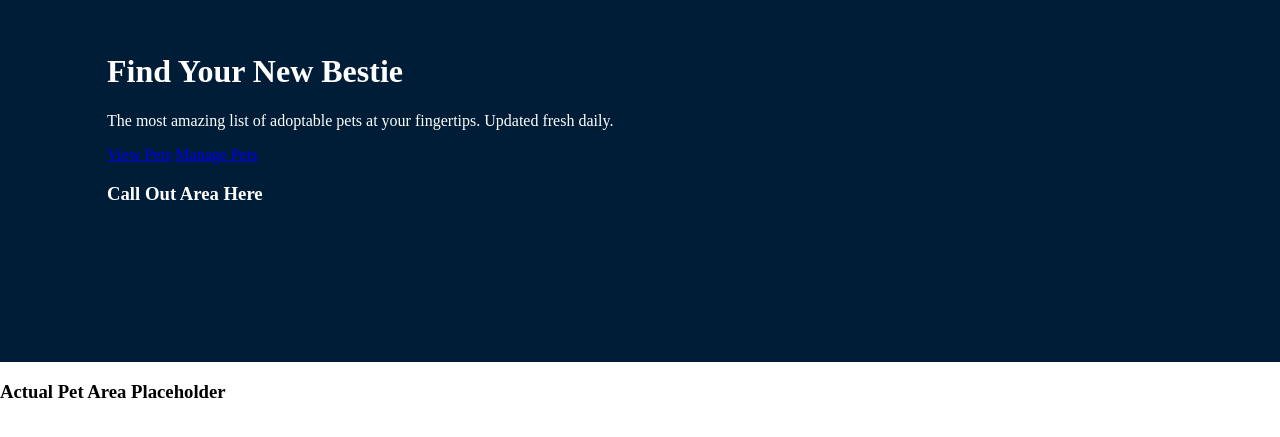
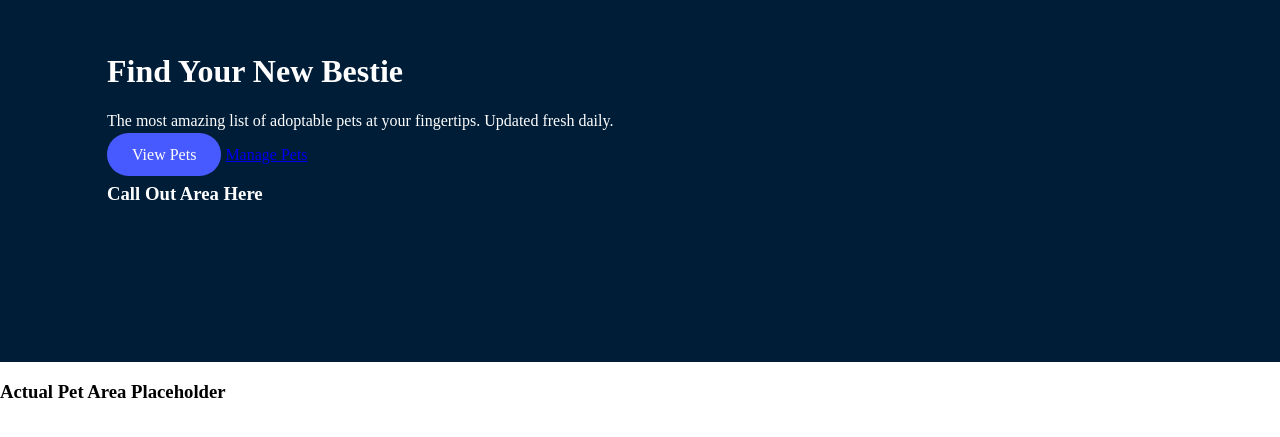
Before and after one commit to Mmeissner37/WebDev_Demo, a plain HTML site: page pet_adoption/index.html in a window 1280 px wide. Shown: the part 107-544 px from the top of the page. Drawn offline with Linux system fonts and the light colour scheme.

Commit message:
Added CSS to View Pets button

```diff
--- a/pet_adoption/index.html
+++ b/pet_adoption/index.html
@@ -13,7 +13,7 @@
         <div class="top-section">
             <h1>Find Your New Bestie</h1>
             <p>The most amazing list of adoptable pets at your fingertips. Updated fresh daily.</p>
-            <a href="#">View Pets</a>
+            <a href="#" class="our-btn">View Pets</a>
             <a href="#">Manage Pets</a>
 
 
--- a/pet_adoption/styles.css
+++ b/pet_adoption/styles.css
@@ -6,6 +6,8 @@ body, html {
 
 .top-section-wrapper {
     background-color: #001D37; /*This allows for background to fill page, but all sections are a designated width in section below*/
+    padding-left: 16px;
+    padding-right: 16px;
 }
 
 .top-section {
@@ -15,3 +17,11 @@ body, html {
     max-width: 1066px;
     margin: 0 auto; /* center area on designated width */
 }
+
+.our-btn {
+    background-color: #475AFF;
+    color: #FFF;
+    text-decoration: none;
+    padding: 13px 25px;
+    border-radius: 1000px;
+}
```
